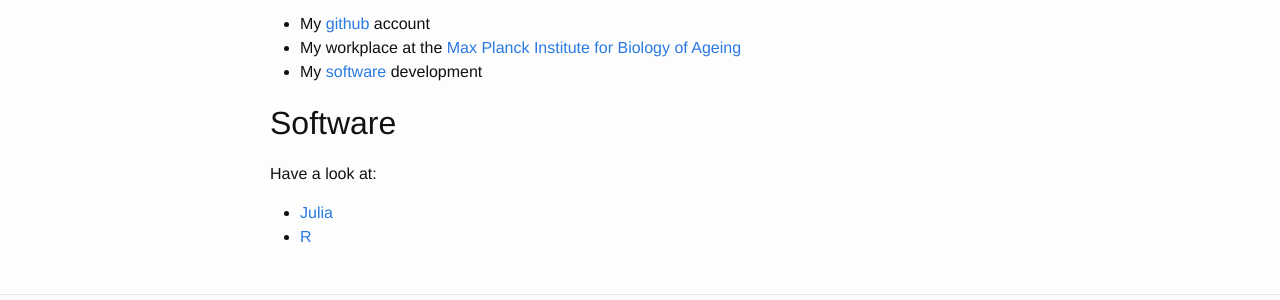
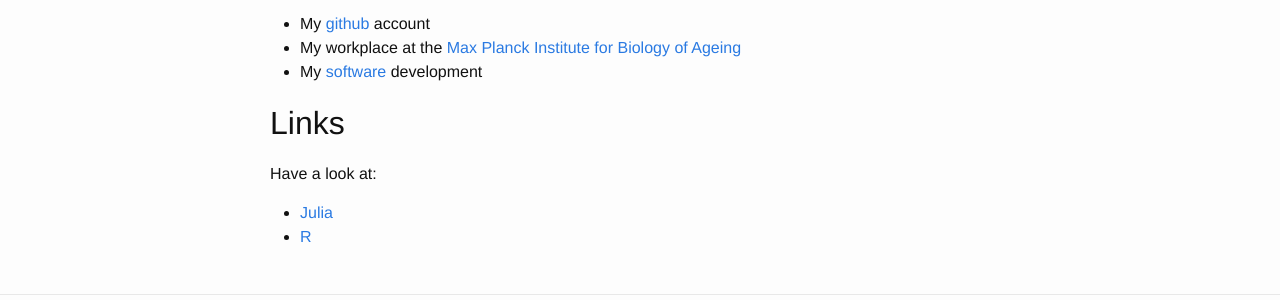
Before and after one commit to pmdbio/setempler.github.io, a Jekyll site: the page built from about.md, in a window 1280 px wide. Shown: the part 182-482 px from the top of the page. Built offline with Jekyll 4.4.1, drawn with Linux system fonts in a browser that asks for light colours.

Commit message:
about headers adjusted

```diff
--- a/about.md
+++ b/about.md
@@ -12,7 +12,7 @@ Find out more about me here:
 * My workplace at the [Max Planck Institute for Biology of Ageing](http://www.age.mpg.de/the-science/core-facilities/bioinformatics/)
 * My [software](software/) development
 
-# Software
+# Links
 
 Have a look at:
 
```
